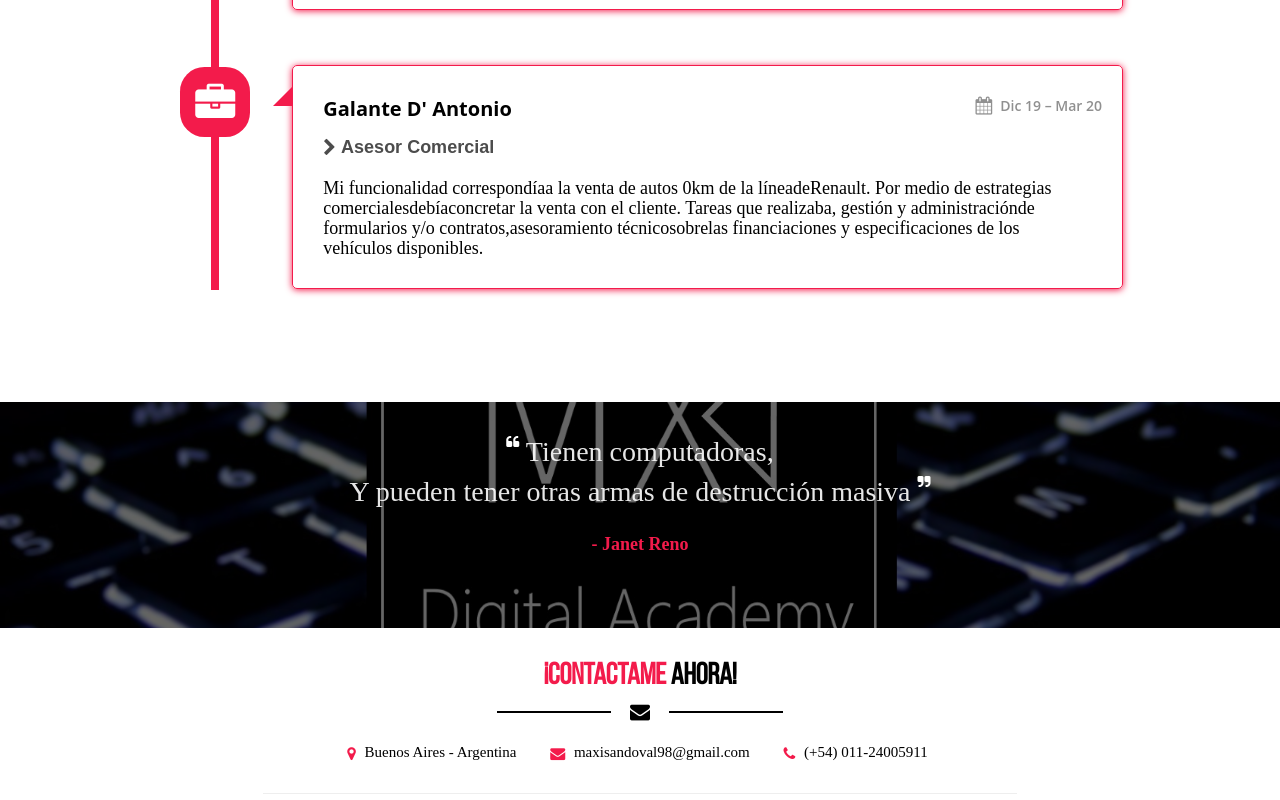
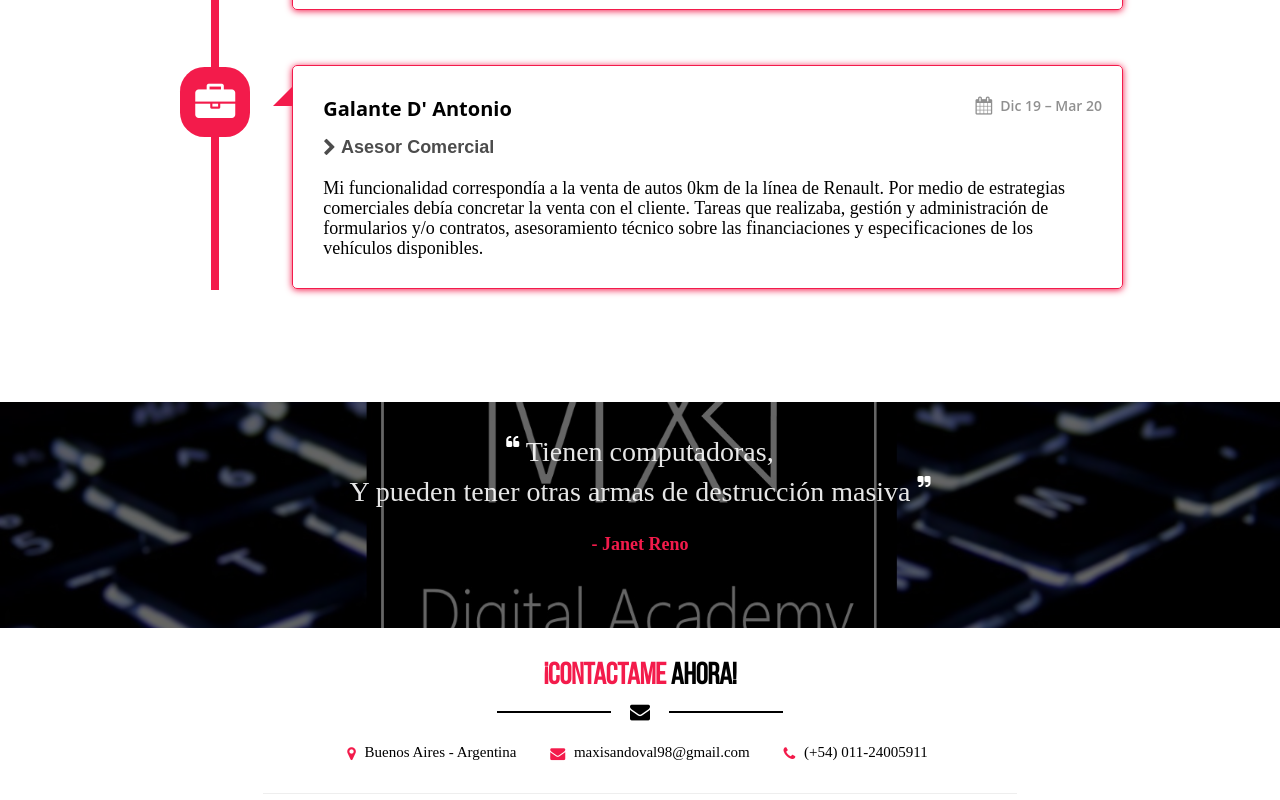
Before and after one commit to maxisandoval37/webSite, a plain HTML site: page index.html in a window 1280 px wide. Shown: the part 4834-5634 px from the top of the page. Drawn offline with Linux system fonts and the light colour scheme; a web font is replaced by a local one.

Commit message:
text work exp fixed

```diff
--- a/index.html
+++ b/index.html
@@ -548,10 +548,10 @@
                           <h3>Galante D' Antonio</h3>
                           <h4><i class="fa fa-chevron-right"></i>Asesor Comercial</h4>
                           <div class="date"><i class="fa fa-calendar"></i>Dic 19 – Mar 20</div>
-                          <p class="projectParagraph">Mi funcionalidad correspondíaa la venta de autos 0km de la líneadeRenault.
-                              Por medio de estrategias comercialesdebíaconcretar la venta con el cliente.
-                              Tareas que realizaba, gestión y administraciónde formularios y/o
-                              contratos,asesoramiento técnicosobrelas financiaciones y especificaciones de los vehículos disponibles.</p>
+                          <p class="projectParagraph">Mi funcionalidad correspondía a la venta de autos 0km de la línea de Renault.
+                              Por medio de estrategias comerciales debía concretar la venta con el cliente.
+                              Tareas que realizaba, gestión y administración de formularios y/o
+                              contratos, asesoramiento técnico sobre las financiaciones y especificaciones de los vehículos disponibles.</p>
                         </div>
                       </li>
 
```
